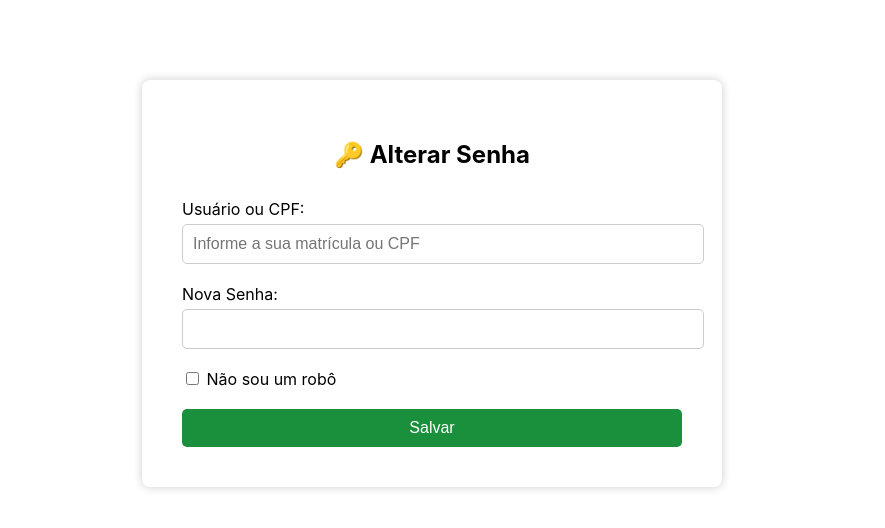
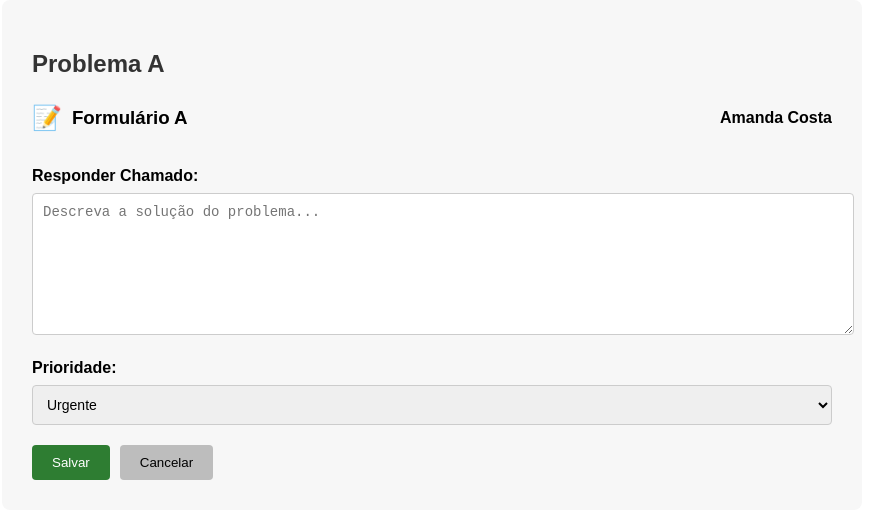
Before and after one commit to Gilvandro09am/CallManager, a React (Create React App) app: page / in a window 1280 px wide. Shown: the top 528 px of the page, without its empty margins (208-1093 px from the left). Built offline with nearby package versions, Linux system fonts and the light colour scheme.

Commit message:
Implementacao para responder o formulario do usuario

```diff
--- a/src/App.js
+++ b/src/App.js
@@ -1,4 +1,5 @@
-import AlterarSenha from "./components/AlterarSenha";
+import RespostaChamado from './components/RespostaChamado';
+//import AlterarSenha from "./components/AlterarSenha";
 //import ChamadosTecnico from './components/ChamadosTecnico';
 //import FormularioChamado from './components/FormularioChamado';
 
@@ -6,7 +7,7 @@ import AlterarSenha from "./components/AlterarSenha";
 function App() {
   return (
     <div>
-      <AlterarSenha />
+      <RespostaChamado />
     </div>
   );
 }
--- /dev/null
+++ b/src/components/RespostaChamado.css
@@ -0,0 +1,87 @@
+.resposta-container {
+  background-color: #f7f7f7;
+  padding: 30px;
+  border-radius: 8px;
+  max-width: 800px;
+  margin: 0 auto;
+  font-family: Arial, sans-serif;
+}
+
+h2 {
+  margin-bottom: 10px;
+  color: #333;
+}
+
+.formulario-cabecalho {
+  display: flex;
+  align-items: center;
+  gap: 10px;
+  margin-bottom: 20px;
+}
+
+.formulario-icone {
+  font-size: 24px;
+}
+
+.usuario {
+  margin-left: auto;
+  font-weight: bold;
+}
+
+label {
+  display: block;
+  margin-top: 20px;
+  margin-bottom: 8px;
+  font-weight: bold;
+}
+
+textarea {
+  width: 100%;
+  height: 120px;
+  padding: 10px;
+  font-size: 14px;
+  border: 1px solid #ccc;
+  resize: vertical;
+  border-radius: 4px;
+}
+
+select {
+  width: 100%;
+  padding: 10px;
+  font-size: 14px;
+  border-radius: 4px;
+  border: 1px solid #ccc;
+}
+
+.botoes {
+  display: flex;
+  justify-content: flex-start;
+  gap: 10px;
+  margin-top: 20px;
+}
+
+.salvar {
+  background-color: #2e7d32;
+  color: white;
+  border: none;
+  padding: 10px 20px;
+  border-radius: 4px;
+  cursor: pointer;
+}
+
+.cancelar {
+  background-color: #bdbdbd;
+  color: black;
+  border: none;
+  padding: 10px 20px;
+  border-radius: 4px;
+  cursor: pointer;
+}
+
+.salvar:hover {
+  background-color: #1b5e20;
+}
+
+.cancelar:hover {
+  background-color: #9e9e9e;
+}
--- /dev/null
+++ b/src/components/RespostaChamado.js
@@ -0,0 +1,52 @@
+import { useState } from 'react';
+import './RespostaChamado.css';
+
+function RespostaChamado({ problema = "Problema A", formulario = "Formulário A", usuario = "Amanda Costa" }) {
+  const [resposta, setResposta] = useState('');
+  const [prioridade, setPrioridade] = useState('Urgente');
+
+  const handleSalvar = () => {
+    // lógica de envio da resposta
+    console.log('Resposta:', resposta);
+    console.log('Prioridade:', prioridade);
+    alert("Resposta enviada com sucesso!");
+  };
+
+  const handleCancelar = () => {
+    setResposta('');
+    setPrioridade('Urgente');
+  };
+
+  return (
+    <div className="resposta-container">
+      <h2>{problema}</h2>
+      <div className="formulario-cabecalho">
+        <span className="formulario-icone">📝</span>
+        <h3>{formulario}</h3>
+        <div className="usuario">{usuario}</div>
+      </div>
+
+      <label>Responder Chamado:</label>
+      <textarea
+        placeholder="Descreva a solução do problema..."
+        value={resposta}
+        onChange={(e) => setResposta(e.target.value)}
+      />
+
+      <label>Prioridade:</label>
+      <select value={prioridade} onChange={(e) => setPrioridade(e.target.value)}>
+        <option value="Urgente">Urgente</option>
+        <option value="Alta">Alta</option>
+        <option value="Média">Média</option>
+        <option value="Baixa">Baixa</option>
+      </select>
+
+      <div className="botoes">
+        <button className="salvar" onClick={handleSalvar}>Salvar</button>
+        <button className="cancelar" onClick={handleCancelar}>Cancelar</button>
+      </div>
+    </div>
+  );
+}
+
+export default RespostaChamado;
```
